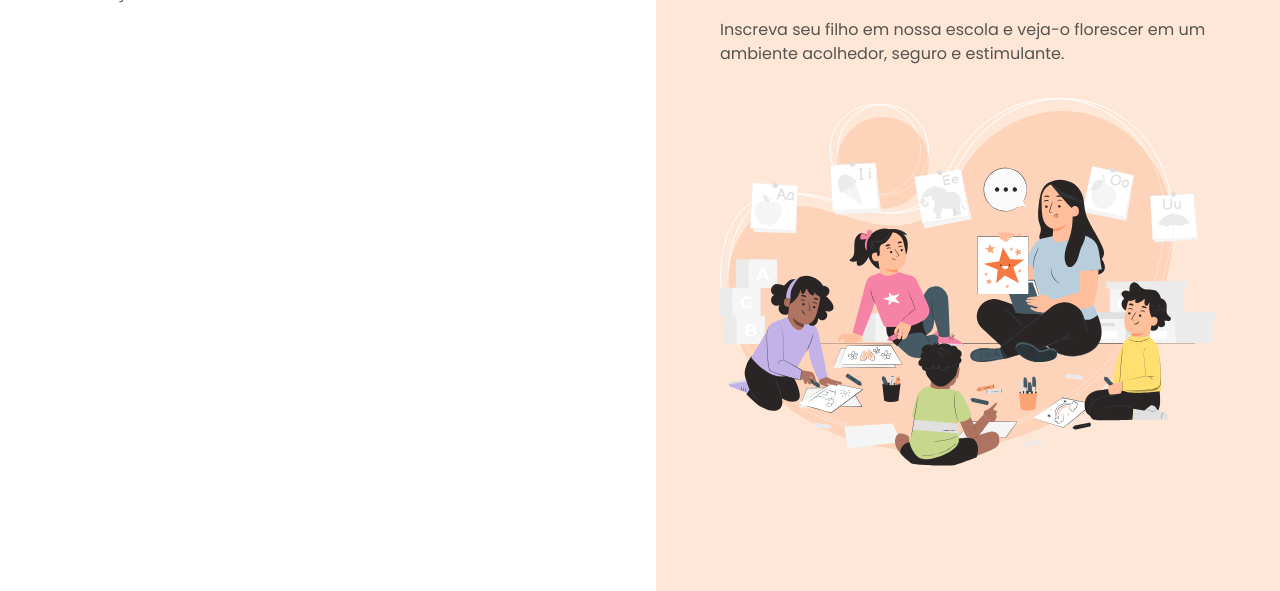
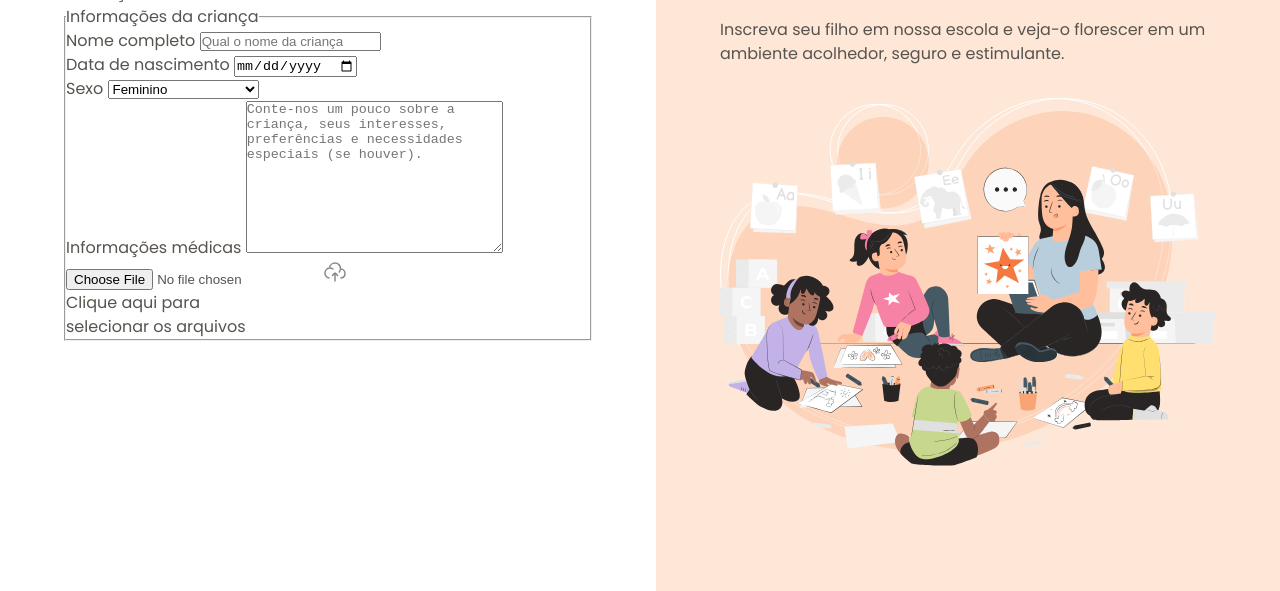
Before and after one commit to DEV-JOTAPE11/Projeto-formul-rio-de-matricula, a plain HTML site: page index.html in a window 1280 px wide. Shown: the part 209-800 px from the top of the page. Drawn offline with Linux system fonts and the light colour scheme.

Commit message:
iniciando o formulário

```diff
--- a/index.html
+++ b/index.html
@@ -25,6 +25,44 @@
 
                 <h1>Formulário de matrícula</h1>
                 <p>Preencha os dados abaixo para matricular seu filho na escola de educação infantil Estrelas do Amanhã.</p>
+
+                <form method="post" enctype="multipart/form-data">
+                    <fieldset class="child-indo">
+                        <legend>Informações da criança</legend>
+
+                        <div class="input-wrapper">
+                            <label for="full-name">Nome completo</label>
+                            <input type="text" name="fullname" id="full-name" placeholder="Qual o nome da criança"/>
+                        </div>
+
+                        <div class="input-wrapper">
+                            <label for="birth">Data de nascimento</label>
+                            <input type="date" id="birth" lang="pt-BR" name="date"/>
+                        </div>
+
+                        <div class="select-wrapper">
+                            <label for="gender">Sexo</label>
+                            <select name="gender" id="gender">
+                                <option value="female">Feminino</option>
+                                <option value="male">Masculino</option>
+                                <option value="female">Prefiro não responder</option>
+                            </select>
+                        </div>
+
+                        <div class="textarea-wrapper">
+                            <label for="medical-info">Informações médicas</label>
+                            <textarea name="medical-info" id="medical-info" cols="30" rows="10" placeholder="Conte-nos um pouco sobre a criança, seus interesses, preferências e necessidades especiais (se houver)."></textarea>
+                        </div>
+
+                        <div class="droparea-wrapper">
+                            <input type="file" id="birth-file" name="birth-file">
+                            <img src="assets/icons/cloud-upload.svg" alt="">
+                            <p>Clique aqui para <br>
+                                selecionar os arquivos
+                            </p>
+                        </div>
+                    </fieldset>
+                </form>
             </div>
         </main>
 
```
